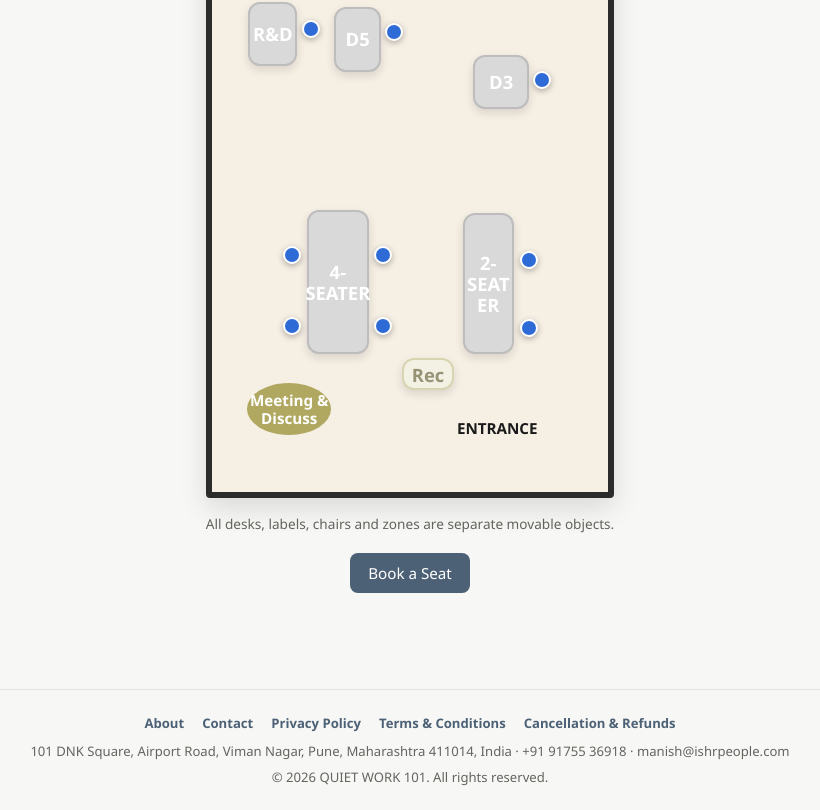
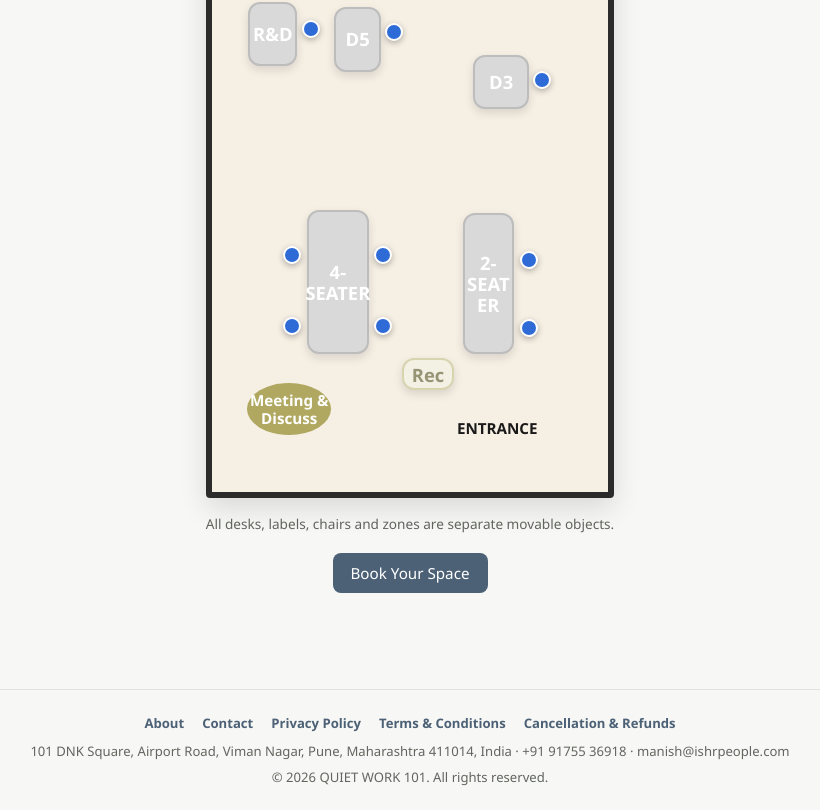
Before and after one commit to Risha-ishr/Co-working-Space, a React (Vite) app in the folder frontend/: page /floor-plan in a window 1280 px wide. Shown: the part 516-1326 px from the top of the page, without its empty margins (230-1050 px from the left). Built offline with nearby package versions, Linux system fonts and the light colour scheme; no server answers.

Commit message:
Update button text from 'Book a Seat' to 'Book Your Space'

```diff
--- a/frontend/src/pages/FloorPlanPage/FloorPlanPage.jsx
+++ b/frontend/src/pages/FloorPlanPage/FloorPlanPage.jsx
@@ -123,7 +123,7 @@ export default function FloorPlanPage() {
           </>
         ) : (
           <a className="btn btn--navy" onClick={() => navigate('/seat')}>
-            Book a Seat
+            Book Your Space
           </a>
         )}
       </div>
```
